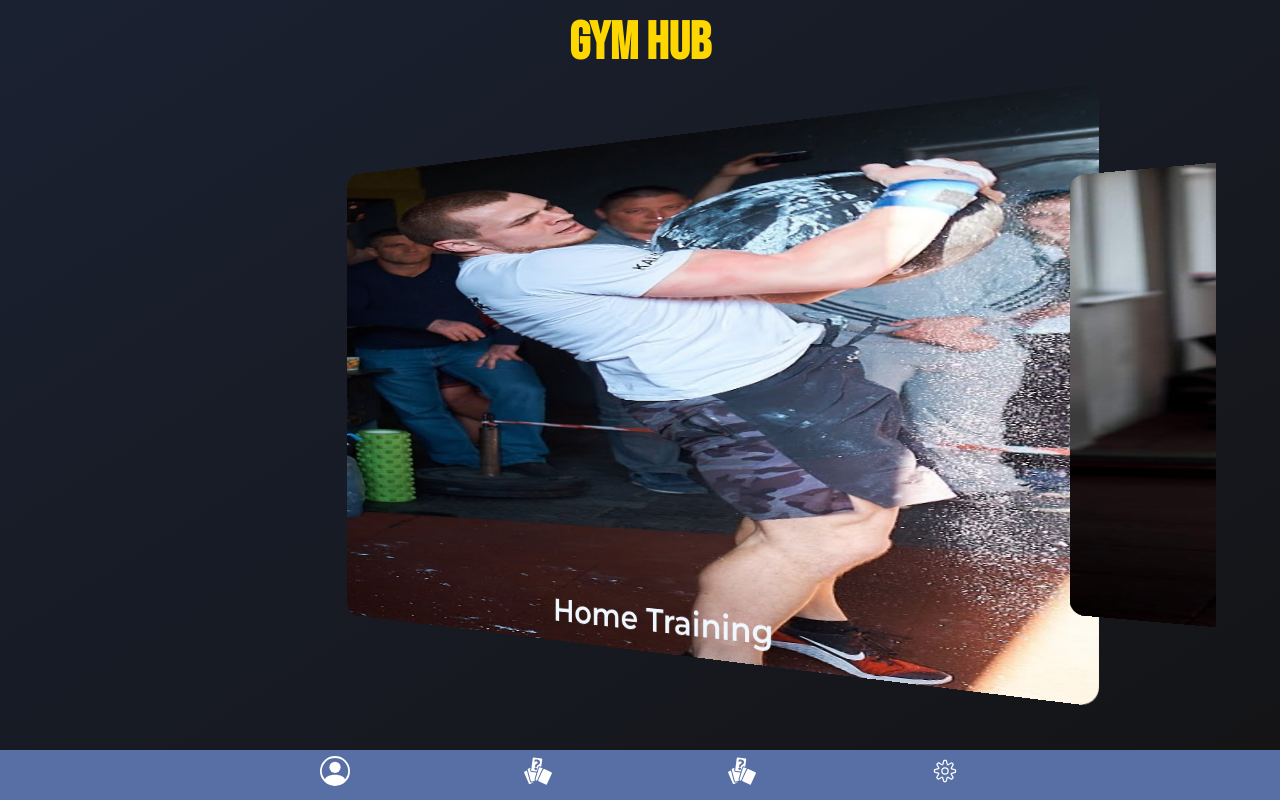
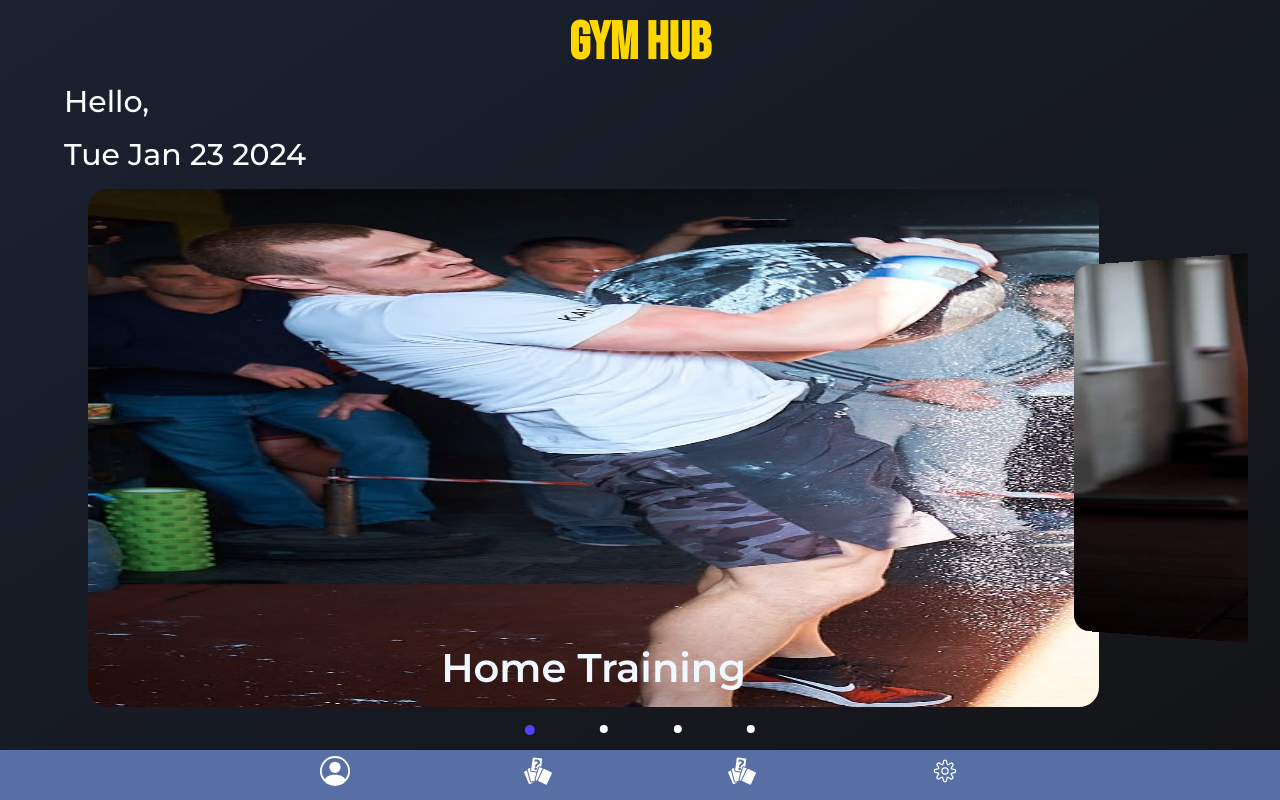
Before and after one commit to SergeiiKalina/Gum-project, a React (Create React App) app: page /carousel in a window 1280 px wide. Built offline with nearby package versions, Linux system fonts and the light colour scheme; no server answers.

Commit message:
upgrade styles and add bullet

```diff
--- a/src/components/Main/Carousel/Carousel.tsx
+++ b/src/components/Main/Carousel/Carousel.tsx
@@ -1,4 +1,4 @@
-import React, { useRef, useState } from "react"
+import React, { useEffect, useRef, useState } from "react"
 import "./carousel.scss"
 import { useNavigate } from "react-router-dom"
 import { useDispatch } from "react-redux"
@@ -10,58 +10,52 @@ function Carousel() {
     const containerRef = useRef<HTMLDivElement>(null)
     const [currentIndex, setCurrentIndex] = useState(0)
 
+    useEffect(() => {
+        const handleScroll = () => {
+            if (containerRef.current && firstItemRef.current) {
+                const scrollLeft = containerRef.current.scrollLeft
+                const offsetWidth = firstItemRef.current.offsetWidth
+                const index = Math.round(scrollLeft / offsetWidth)
+                setCurrentIndex(index)
+            }
+        }
+
+        if (containerRef.current) {
+            containerRef.current.addEventListener("scroll", handleScroll)
+        }
+
+        return () => {
+            if (containerRef.current) {
+                containerRef.current.removeEventListener("scroll", handleScroll)
+            }
+        }
+    }, [])
+
     function handleTouchStart(e: React.TouchEvent<HTMLDivElement>) {
         setStartTouch(e.changedTouches[0].clientX)
     }
 
     function handleTouchEnd(e: React.TouchEvent<HTMLElement>) {
-        if (
-            startTouch + 10 > e.changedTouches[0].clientX &&
-            containerRef.current &&
-            firstItemRef.current
-        ) {
-            console.log(firstItemRef)
-            if (currentIndex === 3) return
-            setCurrentIndex((prev) => prev + 1)
-            const children = Array.from(
-                containerRef.current.children
-            ) as HTMLElement[]
-            containerRef.current.scrollBy({
-                left: Number(firstItemRef.current.offsetWidth) + 16,
-                behavior: "smooth",
-            })
-            if (children.length >= currentIndex) {
-                for (let element of children) {
-                    element.classList.remove("active")
-                }
-
-                let currentChild = children[currentIndex + 1] as HTMLElement
-
-                currentChild.classList.add("active")
-            }
-        }
-        if (
-            startTouch + 10 < e.changedTouches[0].clientX &&
-            containerRef.current &&
-            firstItemRef.current
-        ) {
-            if (currentIndex === 0) return
-            setCurrentIndex((prev) => prev - 1)
-            const children = Array.from(
-                containerRef.current.children
-            ) as HTMLElement[]
-
-            containerRef.current.scrollBy({
-                left: -Number(firstItemRef.current.offsetWidth) - 16,
-                behavior: "smooth",
-            })
-            if (children.length > currentIndex) {
-                for (let element of children) {
-                    element.classList.remove("active")
-                }
-                let currentChild = children[currentIndex - 1] as HTMLElement
-
-                currentChild.classList.add("active")
+        if (startTouch > 0 && firstItemRef.current) {
+            const end = e.changedTouches[0].clientX
+            const diffX = end - startTouch
+            const threshold = 10
+            const scrollAmount = Number(firstItemRef.current.offsetWidth)
+            if (Math.abs(diffX) >= threshold) {
+                const numBlocksToScroll = Math.ceil(
+                    Math.abs(diffX) / containerRef.current!.offsetWidth
+                )
+                const scrollDirection = diffX > 0 ? -1 : 1
+                const countScroll =
+                    scrollDirection * scrollAmount * numBlocksToScroll
+                const padding =
+                    diffX > 0
+                        ? -18 * numBlocksToScroll
+                        : +18 * numBlocksToScroll
+                containerRef.current?.scrollBy({
+                    left: countScroll + padding,
+                    behavior: "smooth",
+                })
             }
         }
     }
@@ -69,12 +63,16 @@ function Carousel() {
     const dispatch = useDispatch()
     return (
         <section className="carousel_wrapper_main">
+            <h2>Hello, {localStorage.getItem("name")}</h2>
+            <h2>{Date().substring(0, 15)}</h2>
             <article className="carousel_container" ref={containerRef}>
                 <div
                     onTouchStart={handleTouchStart}
                     onTouchEnd={(e) => handleTouchEnd(e)}
                     onClick={() => navigate("/gentraining/step-2/home")}
-                    className="carousel_item home"
+                    className={`carousel_item home ${
+                        currentIndex === 0 ? "active" : ""
+                    }`}
                     ref={firstItemRef}
                 >
                     <span>Home Training</span>
@@ -83,7 +81,9 @@ function Carousel() {
                     onTouchStart={handleTouchStart}
                     onTouchEnd={(e) => handleTouchEnd(e)}
                     onClick={() => navigate("/gentraining/step-2/gym")}
-                    className="carousel_item gym"
+                    className={`carousel_item gym ${
+                        currentIndex === 1 ? "active" : ""
+                    }`}
                 >
                     <span>Gym Training</span>
                 </div>
@@ -94,7 +94,9 @@ function Carousel() {
                         navigate("/plan-training")
                         dispatch(writeCurrentTraining([]))
                     }}
-                    className="carousel_item customTraining"
+                    className={`carousel_item customTraining ${
+                        currentIndex === 2 ? "active" : ""
+                    }`}
                 >
                     <span>Custom Training</span>
                 </div>
@@ -102,11 +104,35 @@ function Carousel() {
                     onTouchStart={handleTouchStart}
                     onTouchEnd={(e) => handleTouchEnd(e)}
                     onClick={() => navigate("/library")}
-                    className="carousel_item library"
+                    className={`carousel_item library ${
+                        currentIndex === 3 ? "active" : ""
+                    }`}
                 >
                     <span>Library</span>
                 </div>
             </article>
+            <section className="bullet">
+                <span
+                    className={`bullet_point ${
+                        currentIndex === 0 ? "active" : ""
+                    }`}
+                ></span>
+                <span
+                    className={`bullet_point ${
+                        currentIndex === 1 ? "active" : ""
+                    }`}
+                ></span>
+                <span
+                    className={`bullet_point ${
+                        currentIndex === 2 ? "active" : ""
+                    }`}
+                ></span>
+                <span
+                    className={`bullet_point ${
+                        currentIndex === 3 ? "active" : ""
+                    }`}
+                ></span>
+            </section>
         </section>
     )
 }
--- a/src/components/Main/Carousel/carousel.scss
+++ b/src/components/Main/Carousel/carousel.scss
@@ -1,12 +1,23 @@
 @import "../../adaptive-fontMixin.scss";
 
 .carousel_wrapper_main {
+    position: relative;
     display: flex;
+    flex-direction: column;
+
     width: 90dvw;
     height: 80dvh;
     margin: 0 auto;
+    h2 {
+        display: flex;
+        @include adaptive-font(30, 20);
+        padding: 8px 0 8px 0;
+        justify-content: flex-start;
+        font-weight: 500;
+    }
     .carousel_container {
         width: 100%;
+        height: 100%;
         display: flex;
         justify-content: flex-start;
         overflow: hidden;
@@ -32,14 +43,16 @@
             transform: rotateY(-30deg);
             transform-origin: right center;
             span {
+                display: block;
+                width: 100%;
                 position: absolute;
                 bottom: 15px;
-                left: 50%;
-                transform: translateX(-50%);
+                text-align: center;
                 @include adaptive-font(40, 30);
                 font-weight: 600;
             }
         }
+
         .carousel_item.home {
             background-image: url("../FormGenerationTraining/images/homeTraining.jpg");
         }
@@ -62,4 +75,28 @@
             display: none;
         }
     }
+    .bullet {
+        position: absolute;
+        bottom: -20px;
+        left: 50%;
+        transform: translateX(-50%);
+        display: flex;
+        justify-content: space-between;
+        width: 20%;
+        height: 10px;
+        z-index: 10;
+
+        .bullet_point {
+            height: 8px;
+            width: 8px;
+            background-color: white;
+            border-radius: 50%;
+        }
+        .bullet_point.active {
+            height: 10px;
+            width: 10px;
+            background-color: #4f43ff;
+            border-radius: 50%;
+        }
+    }
 }
```
